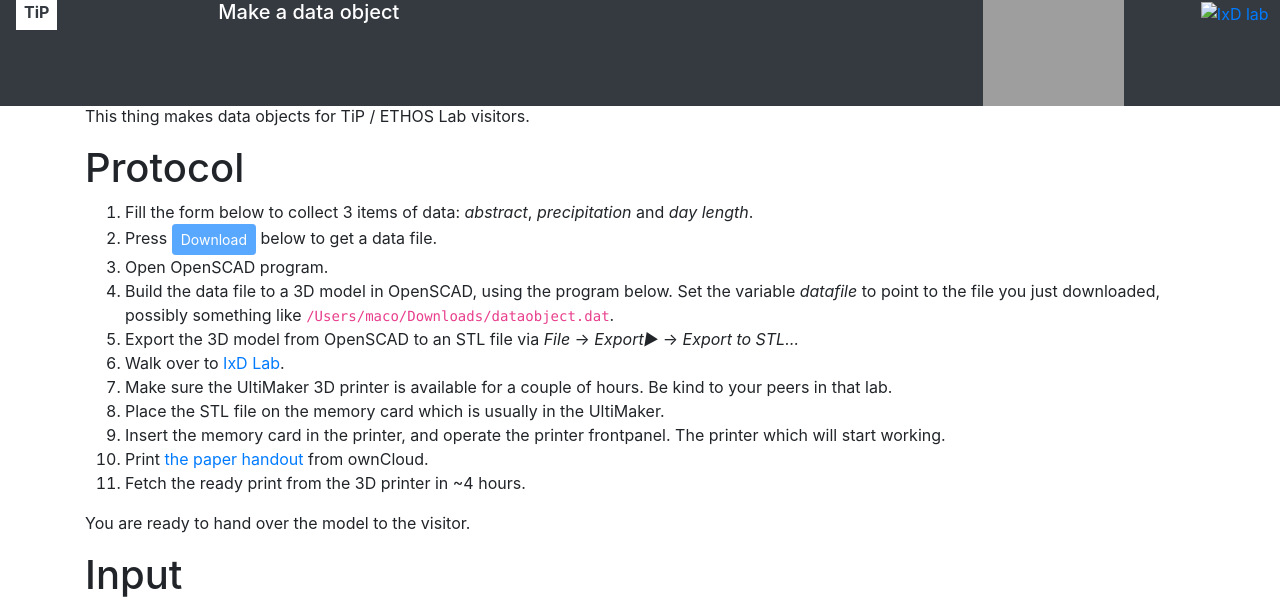
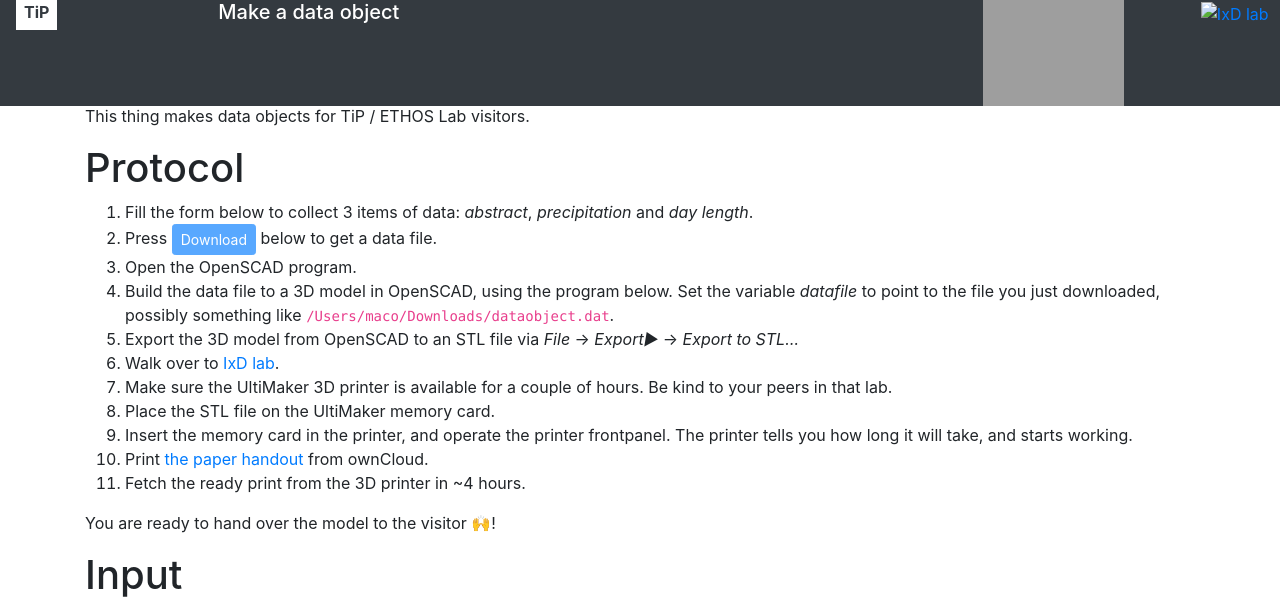
Before and after one commit to ituethoslab/make_a_data_object, a Flask app: page / in a window 1280 px wide. Shown: the top 608 px of the page. Run offline with Flask 2, Linux system fonts and the light colour scheme; some libraries are stand-ins or nearby versions; grey boxes are pictures that could not be loaded.

Commit message:
Clarified the protocol to be a little more clear, hopefully

```diff
--- a/make_a_data_object/templates/index.html
+++ b/make_a_data_object/templates/index.html
@@ -37,17 +37,17 @@
 	<ol>
 	  <li>Fill the form below to collect 3 items of data: <var>abstract</var>, <var>precipitation</var> and <var>day length</var>.</li>
 	  <li>Press <button type="button" class="btn btn-primary btn-sm" disabled>Download</button> below to get a data file.</li>
-	  <li>Open OpenSCAD program.</li>
+	  <li>Open the OpenSCAD program.</li>
 	  <li>Build the data file to a 3D model in OpenSCAD, using the program below. Set the variable <var>datafile</var> to point to the file you just downloaded, possibly something like <code>/Users/maco/Downloads/dataobject.dat</code>.</li>
 	  <li>Export the 3D model from OpenSCAD to an STL file via <em>File</em> → <em>Export►</em> → <em>Export to STL&hellip;</em></li>
-	  <li>Walk over to <a href="https://ixdlab.itu.dk/">IxD Lab</a>.</li>
+	  <li>Walk over to <a href="https://ixdlab.itu.dk/">IxD lab</a>.</li>
 	  <li>Make sure the UltiMaker 3D printer is available for a couple of hours. Be kind to your peers in that lab.</li>
-	  <li>Place the STL file on the memory card which is usually in the UltiMaker.</li>
-	  <li>Insert the memory card in the printer, and operate the printer frontpanel. The printer which will start working.</li>
+	  <li>Place the STL file on the UltiMaker memory card.</li>
+	  <li>Insert the memory card in the printer, and operate the printer frontpanel. The printer tells you how long it will take, and starts working.</li>
 	  <li>Print <a href="https://owncloud.itu.dk/index.php/apps/files/?dir=/data%20object/handout&fileid=5034237">the paper handout</a> from ownCloud.</li>
 	  <li>Fetch the ready print from the 3D printer in ~4 hours.</li>
 	</ol>
-	<p>You are ready to hand over the model to the visitor.</p>
+	<p>You are ready to hand over the model to the visitor 🙌!</p>
 	<h1>Input</h1>
 	<form action="make" method="post">
 	  <div class="required-input">
```
